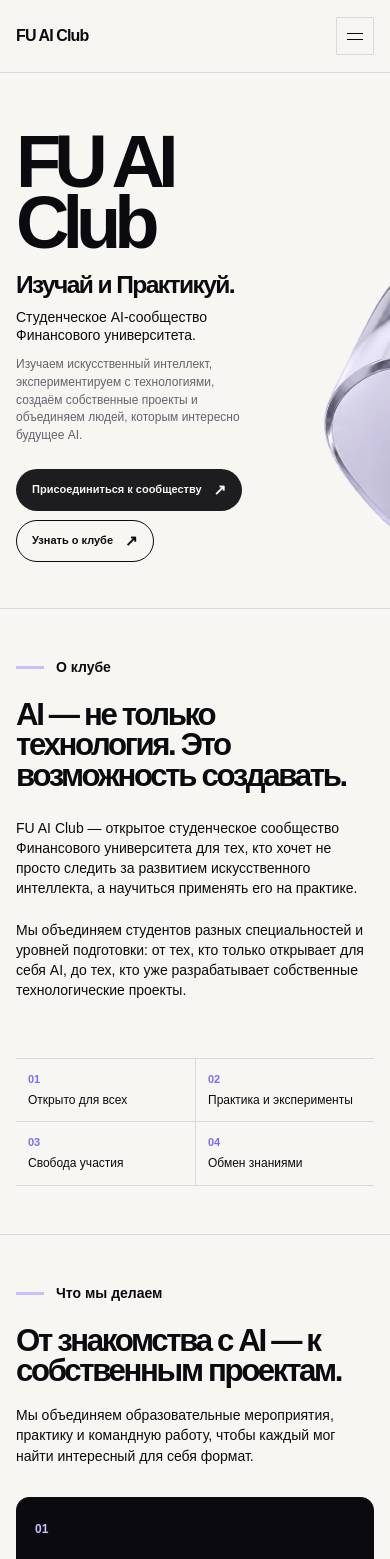
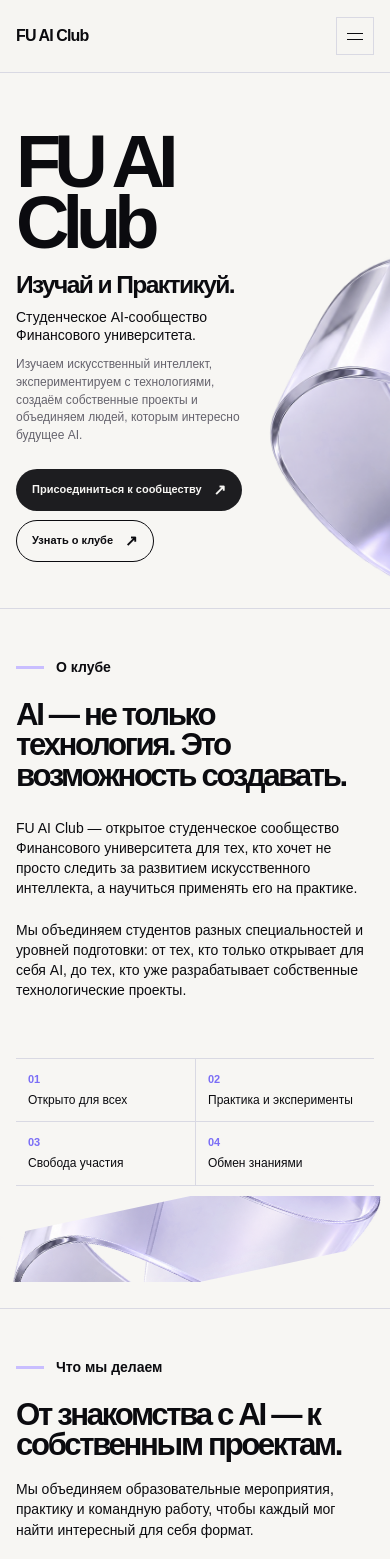
Before and after one commit to tolyapolya2006-png/FINAIclub, a Next.js app: page / in a window 390 px wide. Shown: the top 1559 px of the page. Built offline with nearby package versions, Linux system fonts and the light colour scheme.

Commit message:
feat: integrate ribbon accents across responsive home

```diff
--- a/src/app/globals.css
+++ b/src/app/globals.css
@@ -219,11 +219,11 @@ button { color: inherit; font: inherit; }
 .ribbon-graphic {
   position: absolute;
   z-index: 1;
-  top: 50%;
+  top: 54%;
   right: -80px;
-  width: min(66vw, 860px);
+  width: min(calc(100% - 420px), 860px);
   aspect-ratio: 1;
-  transform: translateY(-62%);
+  transform: translateY(-57%);
   pointer-events: none;
 }
 
@@ -279,8 +279,8 @@ button { color: inherit; font: inherit; }
   .hero__actions .button { min-height: 42px; padding-inline: 15px; font-size: 11px; }
 
   .ribbon-graphic {
-    top: 9%;
-    right: -135%;
+    top: 10%;
+    right: -120%;
     width: 145vw;
     transform: translateY(0);
     opacity: 0.98;
@@ -297,12 +297,12 @@ button { color: inherit; font: inherit; }
   .hero__inner { min-height: 0; }
   .hero__copy { width: 68%; padding-top: 58px; }
   .hero__title { font-size: clamp(64px, 19vw, 82px); }
-  .hero__tagline { max-width: 220px; }
+  .hero__tagline { max-width: 270px; }
   .hero__subhead { max-width: 250px; font-size: 14px; }
   .hero__description { max-width: 260px; font-size: 12px; }
   .hero__actions { align-items: flex-start; flex-direction: column; }
 
-  .ribbon-graphic { top: 8%; right: -140%; width: 145vw; }
+  .ribbon-graphic { top: 10%; right: -125%; width: 145vw; }
 }
 
 @media (prefers-reduced-motion: reduce) {
@@ -398,6 +398,26 @@ button { color: inherit; font: inherit; }
 
 .principles span + span { border-left: 1px solid var(--line); }
 
+.ribbon-fragment {
+  position: relative;
+  pointer-events: none;
+}
+
+.ribbon-fragment__image { object-fit: cover; object-position: center; }
+
+.ribbon-fragment--about-mobile { display: none; }
+
+.ribbon-fragment--partnership {
+  position: relative;
+  z-index: 0;
+  display: block;
+  margin: 24px -64px 0 auto;
+  width: 460px;
+  height: 220px;
+  opacity: 0.88;
+  transform: rotate(-7deg);
+}
+
 .activities-heading {
   display: grid;
   grid-template-columns: 1.1fr 0.9fr;
@@ -473,8 +493,9 @@ button { color: inherit; font: inherit; }
   gap: 0;
 }
 
-.community-card { padding-right: clamp(32px, 5vw, 80px); }
-.community-card--partnership { padding-right: 0; padding-left: clamp(32px, 5vw, 80px); border-left: 1px solid var(--line); }
+.community-card { position: relative; padding-right: clamp(32px, 5vw, 80px); }
+.community-card--partnership { position: relative; overflow: hidden; padding-right: 0; padding-left: clamp(32px, 5vw, 80px); border-left: 1px solid var(--line); }
+.community-card--partnership > *:not(.ribbon-fragment) { position: relative; z-index: 1; }
 .community-card .section-title { max-width: 470px; font-size: clamp(32px, 3.8vw, 52px); }
 .community-card > p { max-width: 510px; margin: 18px 0 0; font-size: 15px; line-height: 1.42; }
 .community-card .button { margin-top: 28px; }
@@ -508,6 +529,30 @@ button { color: inherit; font: inherit; }
   .activity-card p { font-size: 12px; }
   .community-card, .community-card--partnership { padding: 0; border-left: 0; }
   .community-card--partnership { margin-top: 42px; padding-top: 42px; border-top: 1px solid var(--line); }
+  .ribbon-fragment--about-mobile {
+    display: block;
+    height: 96px;
+    margin: 14px -20px -22px;
+    overflow: hidden;
+  }
+  .ribbon-fragment--about-mobile .ribbon-fragment__image {
+    top: -112px;
+    right: -92px;
+    left: auto;
+    width: 290px;
+    height: 290px;
+    transform: rotate(-12deg);
+  }
+  .ribbon-fragment--partnership {
+    position: relative;
+    right: auto;
+    bottom: auto;
+    width: calc(100% + 32px);
+    height: 142px;
+    margin: 26px -16px -54px;
+    opacity: 0.9;
+    transform: none;
+  }
   .community-card > p { font-size: 14px; }
   .site-footer__inner { align-items: flex-start; flex-direction: column; gap: 8px; }
 }
@@ -521,4 +566,7 @@ button { color: inherit; font: inherit; }
   .activity-card h3 { margin-top: 10px; font-size: 17px; }
   .activity-card p { display: none; }
   .principles span { min-height: 58px; padding: 14px 12px; font-size: 12px; }
+  .ribbon-fragment--about-mobile { height: 86px; margin-top: 10px; }
+  .ribbon-fragment--about-mobile .ribbon-fragment__image { top: -118px; right: -110px; }
+  .ribbon-fragment--partnership { height: 126px; margin-top: 24px; }
 }
--- a/src/components/HomeSections.tsx
+++ b/src/components/HomeSections.tsx
@@ -1,5 +1,6 @@
 import { siteConfig } from "@/config/site";
 import { ActivitiesGrid } from "@/components/ActivitiesGrid";
+import Image from "next/image";
 
 const activities = [
   {
@@ -78,6 +79,7 @@ function AboutSection() {
           <span><b>03</b>Свобода участия</span>
           <span><b>04</b>Обмен знаниями</span>
         </div>
+        <RibbonFragment variant="about-mobile" />
       </div>
     </section>
   );
@@ -137,9 +139,24 @@ function CommunityPartnershipSection() {
             Обсудить сотрудничество
             <span aria-hidden="true">↗</span>
           </button>
+          <RibbonFragment variant="partnership" />
         </article>
       </div>
     </section>
+  );
+}
+
+function RibbonFragment({ variant }: { variant: "about-mobile" | "partnership" }) {
+  return (
+    <div className={`ribbon-fragment ribbon-fragment--${variant}`} aria-hidden="true">
+      <Image
+        src="/assets/hero-ribbon.png"
+        alt=""
+        fill
+        sizes="(max-width: 900px) 90vw, 420px"
+        className="ribbon-fragment__image"
+      />
+    </div>
   );
 }
 
--- a/src/components/RibbonGraphic.tsx
+++ b/src/components/RibbonGraphic.tsx
@@ -8,6 +8,7 @@ export function RibbonGraphic() {
         alt=""
         fill
         priority
+        loading="eager"
         sizes="(max-width: 767px) 115vw, (max-width: 1280px) 64vw, 780px"
         className="ribbon-graphic__image"
       />
```
Also changed, not shown: references-new/11-final-ribbon-integration-reference.png (added), references-new/README.md, 1 other file (tests, documents, lock files or other folders).
